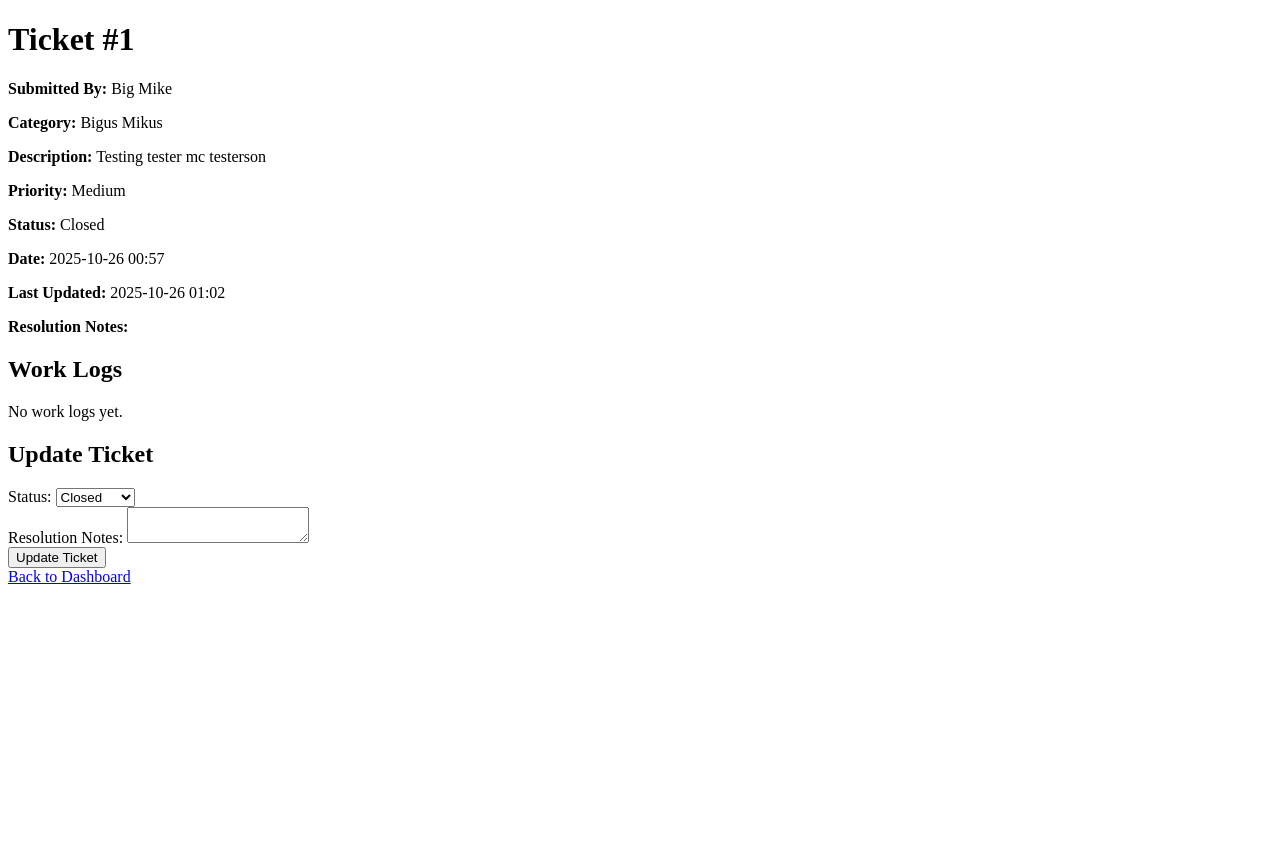
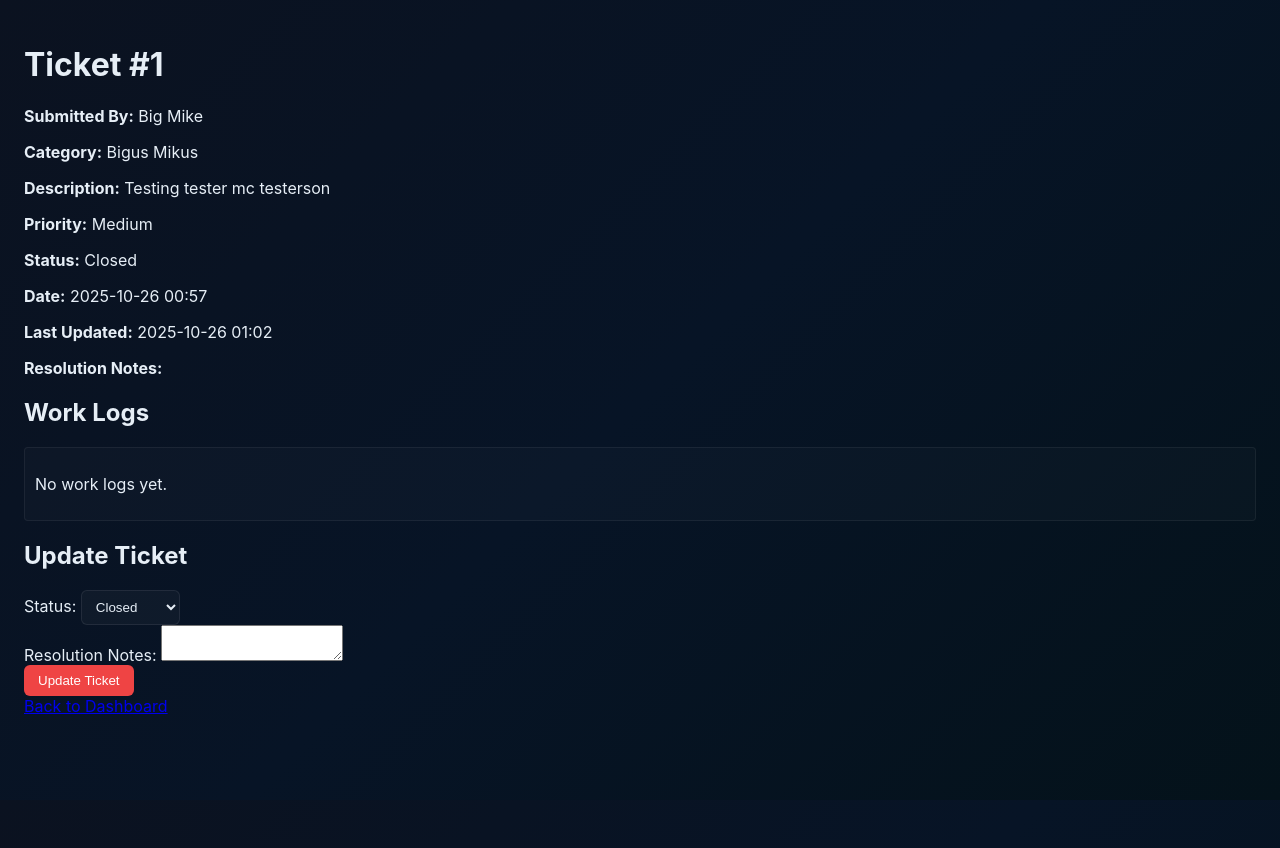
Before and after one commit to Juscayok/Ticketing-app, a Flask app: page /ticket/1 in a window 1280 px wide. Before the commit the page ends 584 px from the top, so only its background shows below. Run offline with Flask 3, Linux system fonts and the light colour scheme.

Commit message:
update. 1.1

```diff
--- /dev/null
+++ b/requirements.txt
@@ -0,0 +1 @@
+Flask==3.1.2
--- a/static/style.css
+++ b/static/style.css
@@ -1 +1,97 @@
-<link rel="stylesheet" href="{{ url_for('static', filename='style.css') }}">
+/* Global styles and header/logo layout (dark theme) */
+html, body {
+  height: 100%;
+  margin: 0;
+  font-family: -apple-system, BlinkMacSystemFont, "Segoe UI", Roboto, "Helvetica Neue", Arial, sans-serif;
+  color: #e6eef6;
+}
+
+/* Dark gradient background for the main web app */
+body {
+  background: linear-gradient(135deg, #0b1220 0%, #071426 50%, #04121a 100%);
+  -webkit-font-smoothing: antialiased;
+  -moz-osx-font-smoothing: grayscale;
+  padding: 24px;
+}
+
+.container {
+  max-width: 1100px;
+  margin: 0 auto;
+  background: rgba(6,10,18,0.6);
+  padding: 22px;
+  border-radius: 12px;
+  box-shadow: 0 8px 30px rgba(2,6,12,0.6);
+  color: #e6eef6;
+}
+
+.site-header {
+  display: flex;
+  align-items: center;
+  gap: 16px;
+  margin-bottom: 18px;
+}
+
+.site-header img.logo {
+  height: 56px;
+  width: auto;
+  display: block;
+}
+
+.site-header h1 {
+  font-size: 1.6rem;
+  margin: 0;
+  color: #f3f4f6;
+}
+
+/* Form and list styles */
+form input[type="text"], form select {
+  padding: 8px 10px;
+  margin-right: 8px;
+  border: 1px solid rgba(255,255,255,0.08);
+  background: rgba(255,255,255,0.03);
+  color: #e6eef6;
+  border-radius: 6px;
+}
+
+button {
+  padding: 8px 14px;
+  border-radius: 6px;
+  border: none;
+  background: #ef4444;
+  color: #fff;
+  cursor: pointer;
+}
+
+button[disabled] { opacity: .6; cursor: default; }
+
+ul { padding-left: 18px; }
+li { margin: 8px 0; }
+
+/* Work logs (adapted for dark theme) */
+.work-logs {
+    margin: 20px 0;
+    padding: 10px;
+    border: 1px solid rgba(255,255,255,0.06);
+    border-radius: 4px;
+    background-color: rgba(255,255,255,0.02);
+}
+
+.work-log-entry {
+    margin-bottom: 15px;
+    padding: 10px;
+    background-color: rgba(255,255,255,0.02);
+    border-radius: 4px;
+}
+
+.work-log-entry p { margin: 5px 0; }
+.work-log-entry hr { border: none; border-top: 1px solid rgba(255,255,255,0.04); margin: 10px 0; }
+
+textarea[name="work_log_entry"] {
+    padding: 8px;
+    border: 1px solid rgba(255,255,255,0.06);
+    border-radius: 4px;
+    resize: vertical;
+    min-height: 100px;
+    background: rgba(255,255,255,0.02);
+    color: #e6eef6;
+}
```
Also changed, not shown: templates/logo.png (added).
